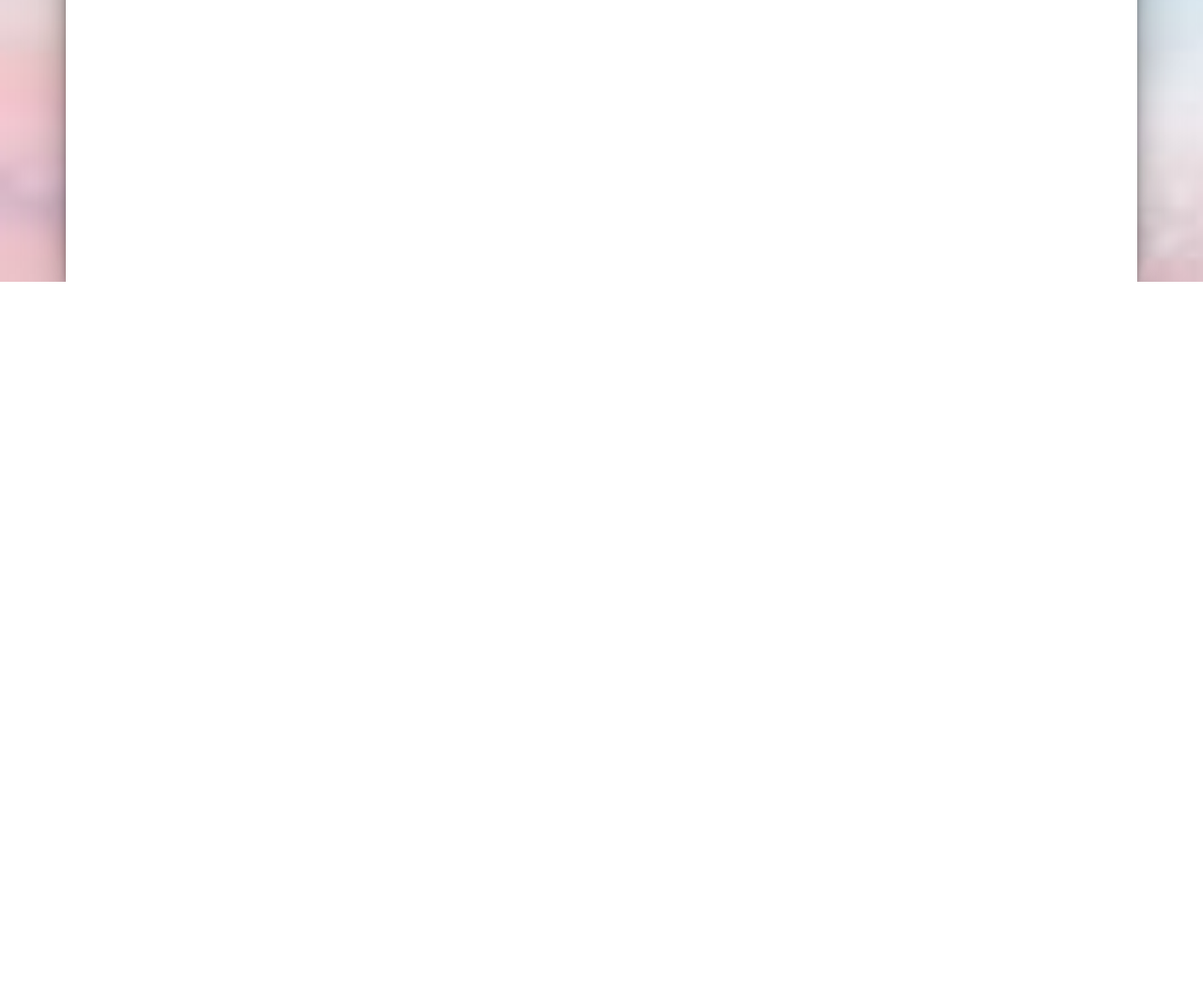
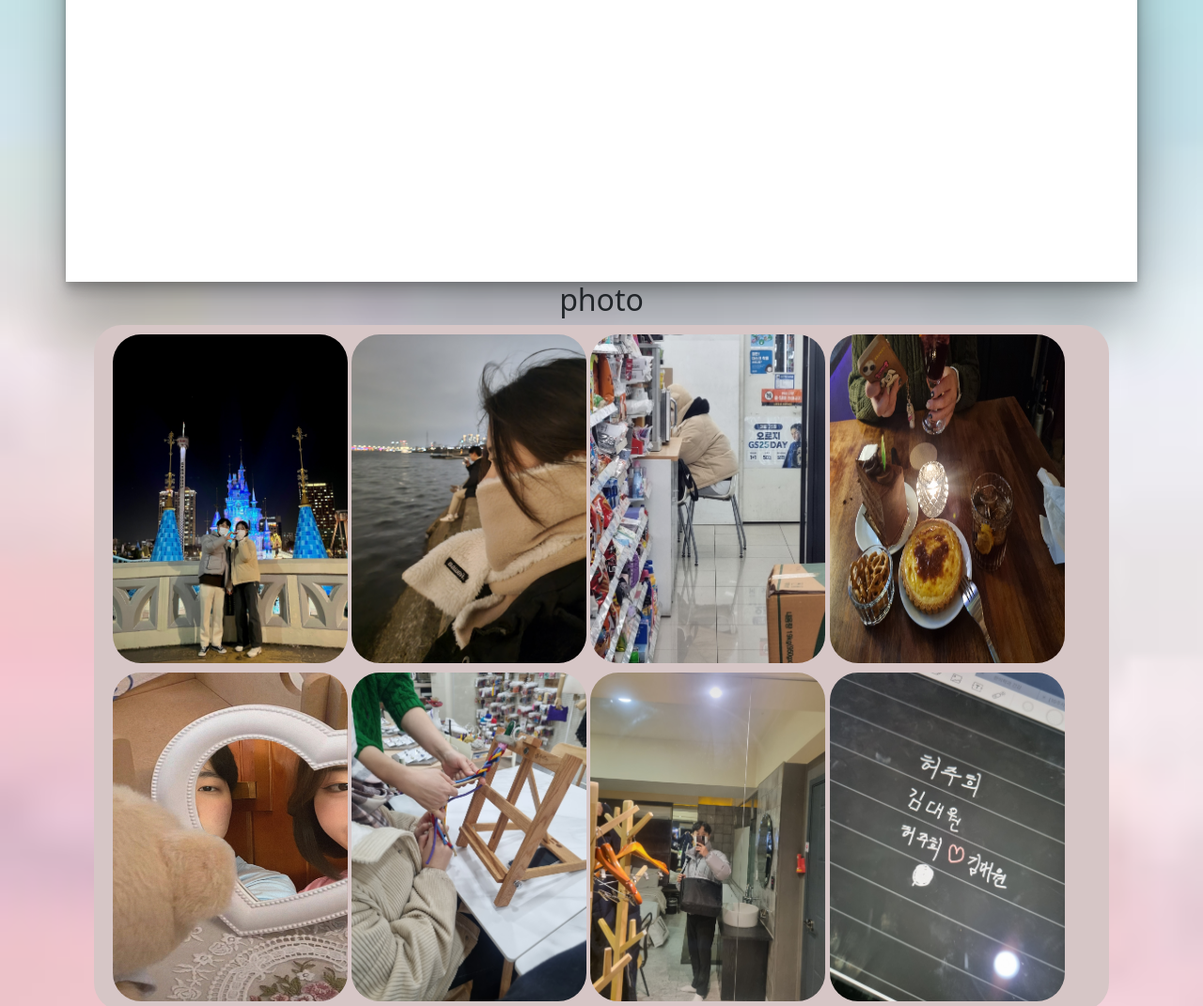
Before and after one commit to kdw4831/TodoList, a plain HTML site: page index.html in a window 1280 px wide. Shown: the part 500-1571 px from the top of the page at 94% size. Before the commit the page ends 800 px from the top, so only its background shows below. Drawn offline with nearby package versions, Linux system fonts and the light colour scheme.

Commit message:
hello juhe

```diff
--- a/index.html
+++ b/index.html
@@ -34,7 +34,31 @@
             </div>
         </section>
     </div>
+    <h2 align="center">photo</h2>
+    <div class="photo">
 
+        <div>
+            <img src="image/KakaoTalk_20230120_235740633.jpg">
+
+            <img src="image/KakaoTalk_20230120_235740633_01.jpg">
+
+            <img src="image/KakaoTalk_20230120_235740633_02.jpg">
+
+            <img src="image/KakaoTalk_20230120_235740633_03.jpg">
+
+            <img src="image/KakaoTalk_20230120_235740633_04.jpg">
+
+            <img src="image/KakaoTalk_20230120_235740633_05.jpg">
+
+            <img src="image/KakaoTalk_20230120_235740633_06.jpg">
+
+            <img src="image/KakaoTalk_20230120_235740633_07.jpg">
+        </div>
+
+
+
+
+    </div>
 
 
 
--- a/style.css
+++ b/style.css
@@ -45,3 +45,26 @@ body{     /*body는 기본값으로 마진이 8px이 들어감*/
 .task-tabs div{
     cursor:pointer;
 }
+
+.photo{
+    margin-left: 100px;;
+    margin-right: 100px;
+    margin-bottom: 100px;
+    margin-top:0;
+    background-color: rgb(214, 198, 198);
+    display: flex;
+    flex-direction: row;
+    justify-content: space-around;
+    border-radius: 30px;
+}
+.photo>div{
+    margin-left: 20px;
+    margin-bottom: 10px;
+    justify-content: space-around;
+}
+.photo >div>img{
+    margin-top: 10px;
+    width: 250px;
+    height: 350px;
+    border-radius: 30px;
+}
```
Also changed, not shown: image/KakaoTalk_20230120_235740633.jpg (added), image/KakaoTalk_20230120_235740633_01.jpg (added), image/KakaoTalk_20230120_235740633_02.jpg (added), image/KakaoTalk_20230120_235740633_03.jpg (added), image/KakaoTalk_20230120_235740633_04.jpg (added), image/KakaoTalk_20230120_235740633_05.jpg (added), image/KakaoTalk_20230120_235740633_06.jpg (added), image/KakaoTalk_20230120_235740633_07.jpg (added).
